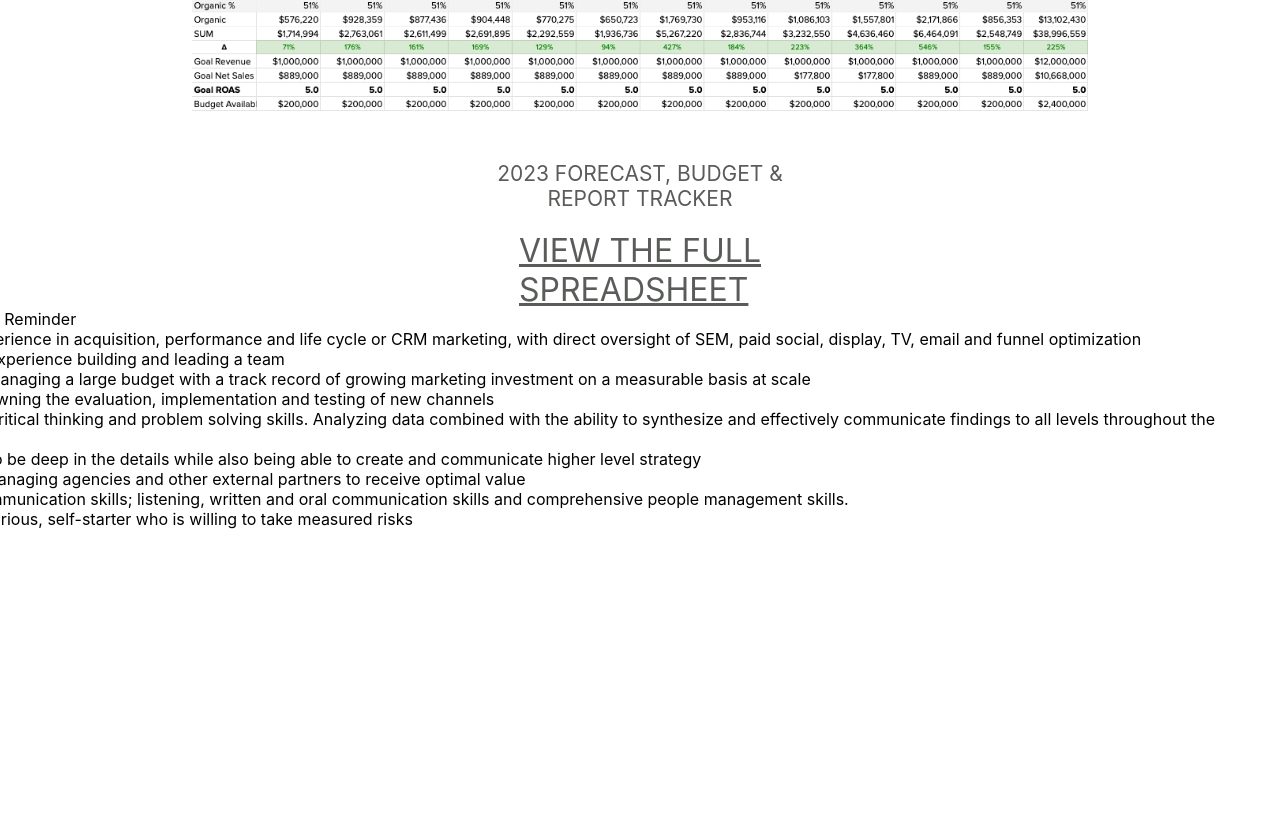
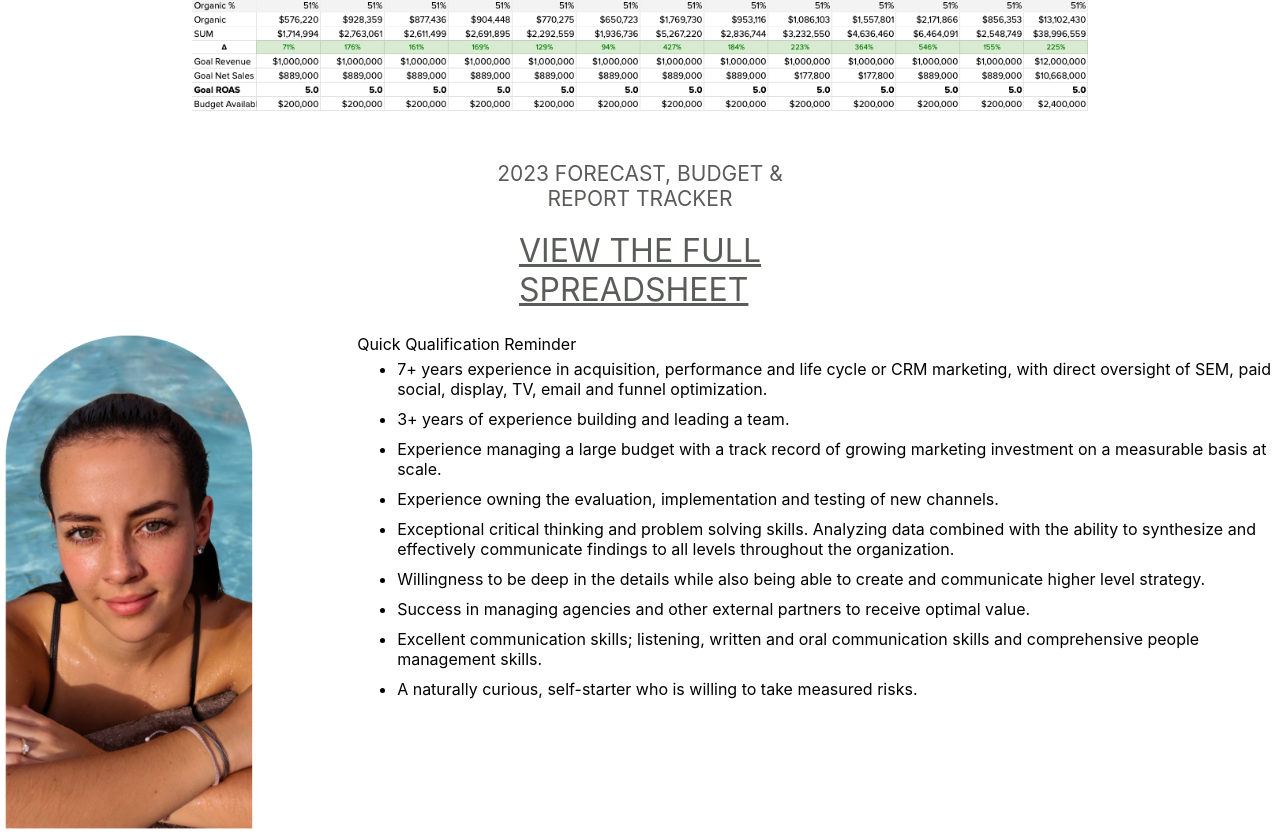
Before and after one commit to spencerlonghurst/MadelynPortfolio, a React (Create React App) app: page / in a window 1280 px wide. Shown: the part 2596-3434 px from the top of the page. Before the commit the page ends 3409 px from the top, so only its background shows below. Built offline with nearby package versions, Linux system fonts and the light colour scheme.

Commit message:
Fixed a few styling errors in the qualifications section

```diff
--- a/src/components/Qualifications.js
+++ b/src/components/Qualifications.js
@@ -5,20 +5,20 @@ function Qualifications() {
   return (
     <div className='qualifications'>
       <div className='qualLeft'>
-        <img className='potato' src={require('../styling/contactImg.png')} alt='Contact'/>
+        <img className='qualPhoto' src={require('../styling/contactImg.png')} alt='Contact'/>
       </div>
       <div className='qualRight'>
         <p>Quick Qualification Reminder</p>
         <ul>
-          <li>7+ years experience in acquisition, performance and life cycle or CRM marketing, with direct oversight of SEM, paid social, display, TV, email and funnel optimization</li>
-          <li>3+ years of experience building and leading a team</li>
-          <li>Experience managing a large budget with a track record of growing marketing investment on a measurable basis at scale</li>
-          <li>Experience owning the evaluation, implementation and testing of new channels</li>
-          <li>Exceptional critical thinking and problem solving skills. Analyzing data combined with the ability to synthesize and effectively communicate findings to all levels throughout the organization</li>
-          <li>Willingness to be deep in the details while also being able to create and communicate higher level strategy</li>
-          <li>Success in managing agencies and other external partners to receive optimal value</li>
+          <li>7+ years experience in acquisition, performance and life cycle or CRM marketing, with direct oversight of SEM, paid social, display, TV, email and funnel optimization.</li>
+          <li>3+ years of experience building and leading a team.</li>
+          <li>Experience managing a large budget with a track record of growing marketing investment on a measurable basis at scale.</li>
+          <li>Experience owning the evaluation, implementation and testing of new channels.</li>
+          <li>Exceptional critical thinking and problem solving skills. Analyzing data combined with the ability to synthesize and effectively communicate findings to all levels throughout the organization.</li>
+          <li>Willingness to be deep in the details while also being able to create and communicate higher level strategy.</li>
+          <li>Success in managing agencies and other external partners to receive optimal value.</li>
           <li>Excellent communication skills; listening, written and oral communication skills and comprehensive people management skills.</li>
-          <li>A naturally curious, self-starter who is willing to take measured risks</li>
+          <li>A naturally curious, self-starter who is willing to take measured risks.</li>
         </ul>
       </div>
     </div>
--- a/src/styling/Qualifications.css
+++ b/src/styling/Qualifications.css
@@ -1,16 +1,17 @@
 .qualifications {
+  margin-top: 25px;
   display: flex;
   justify-content: center;
 }
 
-.qualLeft {
-  margin-left: -500px;
-}
-
-.potato {
+.qualPhoto {
   height: 500px;
 }
 
 .qualRight {
   margin-left: 100px;
 }
+
+li {
+  padding: 5px 0px;
+}
```
